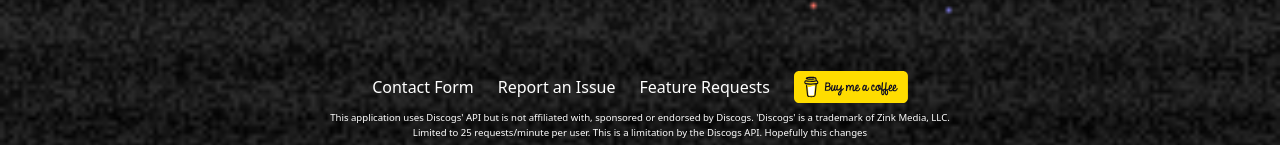
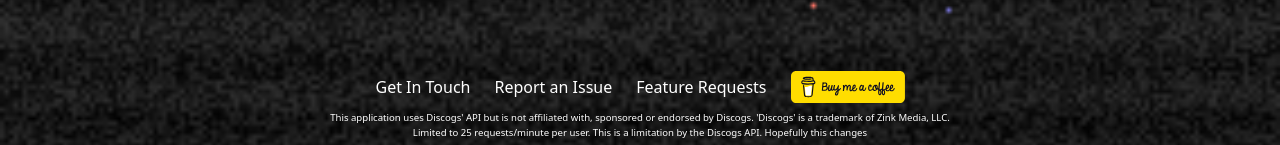
Before and after one commit to EricLusk-Jopson/vinyl-periphery, a React (Vite) app in the folder frontend/: page / in a window 1280 px wide. Shown: the part 652-797 px from the top of the page. Built offline with nearby package versions, Linux system fonts and the light colour scheme; a web font is replaced by a local one.

Commit message:
proper links

```diff
--- a/frontend/src/components/layout/Footer.tsx
+++ b/frontend/src/components/layout/Footer.tsx
@@ -3,8 +3,11 @@ export const Footer: React.FC = () => (
     <div className="text-center"></div>
     <ul className="flex items-center gap-6 mx-auto text-sm">
       <li>
-        <a href="/contact" className="hover:text-accent-red">
-          Contact Form
+        <a
+          href="https://linktr.ee/ericluskjopson"
+          className="hover:text-primary-main"
+        >
+          Get In Touch
         </a>
       </li>
       <li>
@@ -12,7 +15,7 @@ export const Footer: React.FC = () => (
           href="https://github.com/EricLusk-Jopson/vinyl-periphery-feedback/issues/"
           target="_blank"
           rel="noopener noreferrer"
-          className="hover:text-accent-red"
+          className="hover:text-primary-main"
         >
           Report an Issue
         </a>
@@ -22,7 +25,7 @@ export const Footer: React.FC = () => (
           href="https://github.com/EricLusk-Jopson/vinyl-periphery-feedback/discussions"
           target="_blank"
           rel="noopener noreferrer"
-          className="hover:text-red-700"
+          className="hover:text-primary-main"
         >
           Feature Requests
         </a>
```
